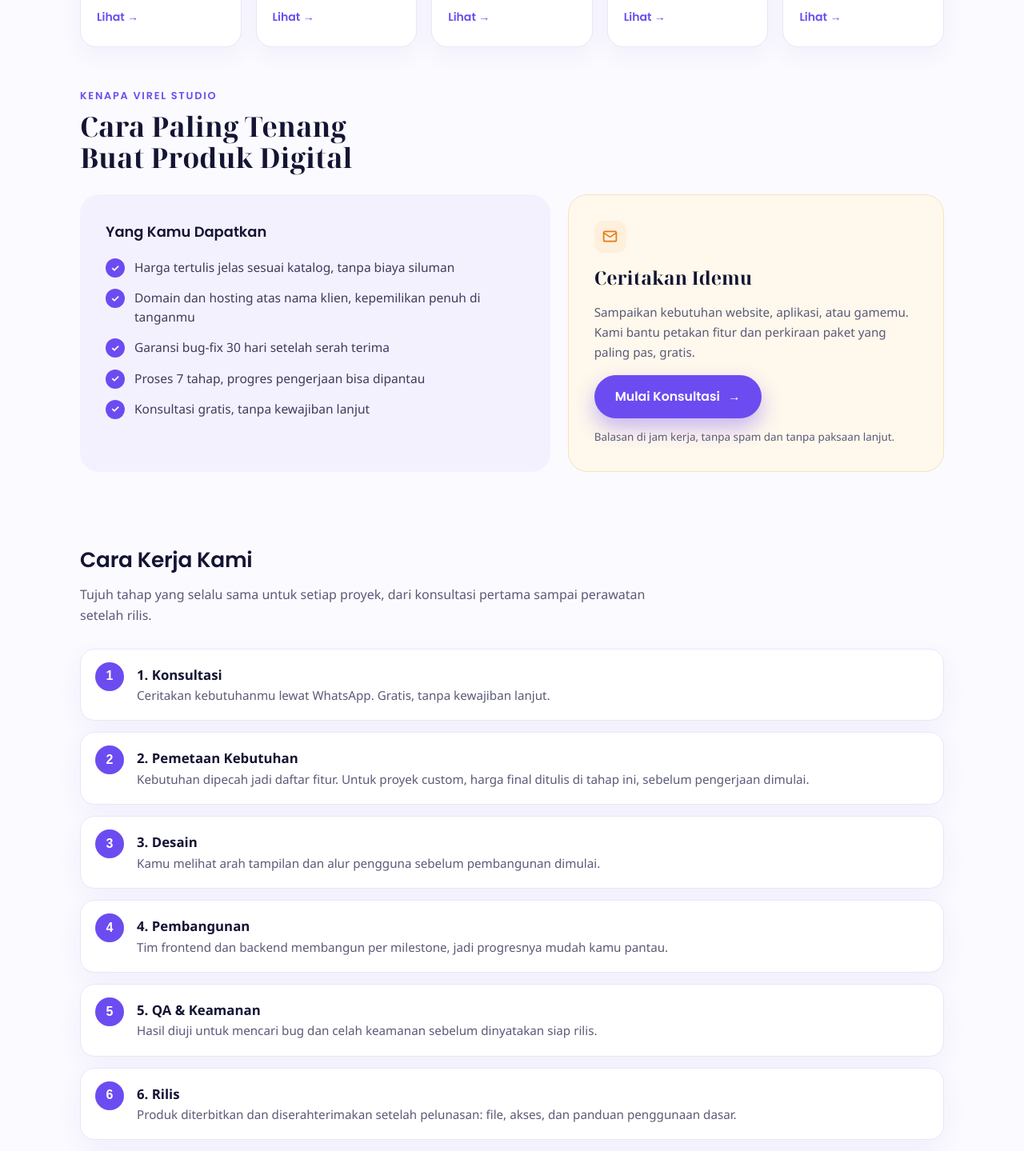
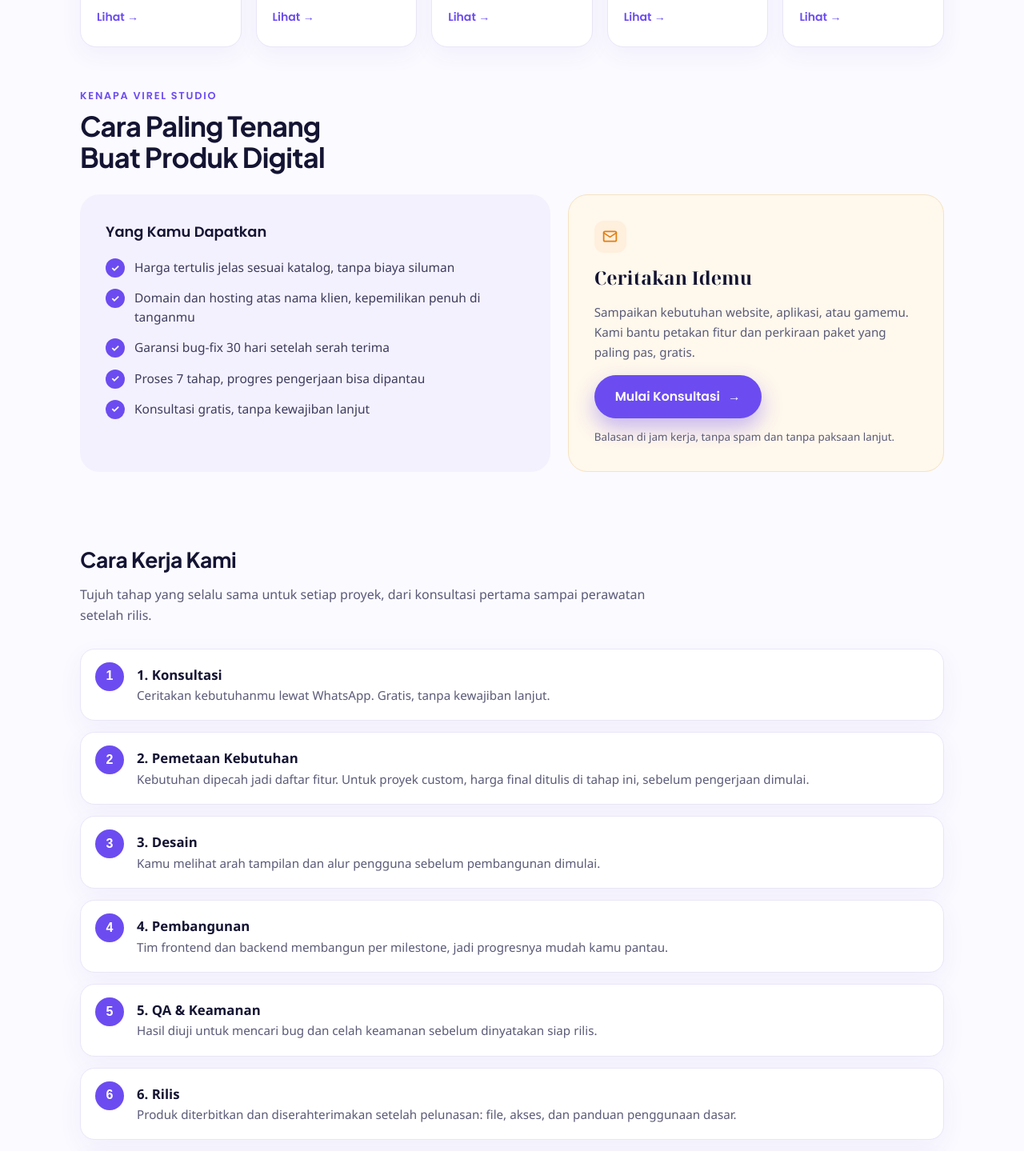
Before and after one commit to ilahgun/virel-studio, a Next.js app: page / in a window 1280 px wide. Shown: the part 1260-2699 px from the top of the page at 80% size. Built offline with nearby package versions, Linux system fonts and the light colour scheme; a web font is replaced by a local one.

Commit message:
Font H2 diganti Plus Jakarta Sans Bold (menyusul H1)

```diff
--- a/app/globals.css
+++ b/app/globals.css
@@ -316,7 +316,7 @@ table.compare tr:last-child td { border-bottom: none; }
 
 @font-face { font-family: "Poppins"; src: url("/fonts/Poppins-SemiBold.ttf") format("truetype"); font-weight: 600; font-style: normal; font-display: swap; }
 @font-face { font-family: "Poppins"; src: url("/fonts/Poppins-Bold.ttf") format("truetype"); font-weight: 700; font-style: normal; font-display: swap; }
-/* Plus Jakarta Sans: font H1 (25 Nov 2026, menggantikan serif untuk judul utama).
+/* Plus Jakarta Sans: font H1 + H2 (25 Nov 2026, menggantikan serif untuk judul utama dan judul section).
    Satu berkas variabel woff2 per subset, rentang bobot 200-800. */
 @font-face { font-family: "Plus Jakarta Sans"; src: url("/fonts/PlusJakartaSans-latin.woff2") format("woff2"); font-weight: 200 800; font-style: normal; font-display: swap; unicode-range: U+0000-00FF, U+0131, U+0152-0153, U+02BB-02BC, U+02C6, U+02DA, U+02DC, U+0304, U+0308, U+0329, U+2000-206F, U+20AC, U+2122, U+2191, U+2193, U+2212, U+2215, U+FEFF, U+FFFD; }
 @font-face { font-family: "Plus Jakarta Sans"; src: url("/fonts/PlusJakartaSans-latin-ext.woff2") format("woff2"); font-weight: 200 800; font-style: normal; font-display: swap; unicode-range: U+0100-02BA, U+02BD-02C5, U+02C7-02CC, U+02CE-02D7, U+02DD-02FF, U+0304, U+0308, U+0329, U+1D00-1DBF, U+1E00-1E9F, U+1EF2-1EFF, U+2020, U+20A0-20AB, U+20AD-20C4, U+2113, U+2C60-2C7F, U+A720-A7FF; }
@@ -345,6 +345,8 @@ body {
 }
 
 h1, h2, h3, .btn, .brand { font-family: "Poppins", "Noto Sans", sans-serif; }
+/* H2 memakai Plus Jakarta Sans (25 Nov 2026, menyusul H1); aturan kelas di bawah menegaskan bobot 700. */
+h2 { font-family: "Plus Jakarta Sans", "Poppins", sans-serif; }
 a { color: var(--violet); }
 
 /* ---------- Navigasi terang ---------- */
@@ -363,7 +365,7 @@ a { color: var(--violet); }
 }
 
 /* ---------- Judul section lama menyesuaikan tema ---------- */
-h2.section-title { color: var(--ink-2); font-weight: 600; letter-spacing: -0.01em; }
+h2.section-title { font-family: "Plus Jakarta Sans", "Poppins", sans-serif; color: var(--ink-2); font-weight: 700; letter-spacing: -0.01em; }
 p.section-sub { color: var(--muted-2); }
 section.block.alt { background: var(--lav); }
 .card { border-color: var(--line-2); border-radius: 20px; box-shadow: 0 10px 30px rgba(90, 70, 200, 0.07); }
@@ -480,8 +482,8 @@ section.block.alt { background: var(--lav); }
   letter-spacing: 0.14em; text-transform: uppercase; color: var(--violet); margin-bottom: 8px;
 }
 .edu-sec-title {
-  font-family: "Noto Serif Display", Georgia, serif; font-weight: 700;
-  font-size: clamp(1.7rem, 3vw, 2.15rem); line-height: 1.15; color: var(--ink-2);
+  font-family: "Plus Jakarta Sans", "Poppins", sans-serif; font-weight: 700;
+  font-size: clamp(1.7rem, 3vw, 2.15rem); line-height: 1.15; color: var(--ink-2); letter-spacing: -0.02em;
 }
 .edu-sec-head { display: flex; align-items: flex-end; justify-content: space-between; gap: 20px; margin-bottom: 28px; }
 .edu-view-all { font-family: "Poppins", sans-serif; font-weight: 600; font-size: 0.92rem; white-space: nowrap; }
@@ -538,7 +540,7 @@ section.block.alt { background: var(--lav); }
   background: rgba(255, 255, 255, 0.10);
 }
 .edu-cta-text { position: relative; z-index: 2; max-width: 560px; }
-.edu-cta h2 { font-family: "Noto Serif Display", Georgia, serif; font-weight: 700; font-size: clamp(1.8rem, 3.4vw, 2.5rem); line-height: 1.15; margin-bottom: 12px; }
+.edu-cta h2 { font-family: "Plus Jakarta Sans", "Poppins", sans-serif; font-weight: 700; letter-spacing: -0.02em; font-size: clamp(1.8rem, 3.4vw, 2.5rem); line-height: 1.15; margin-bottom: 12px; }
 .edu-cta p { color: rgba(255, 255, 255, 0.88); font-size: 1rem; line-height: 1.65; margin-bottom: 24px; }
 .edu-cta-row { display: flex; flex-wrap: wrap; gap: 18px; align-items: center; }
 .edu-btn-white {
@@ -634,7 +636,7 @@ table.compare td { border-bottom-color: var(--line-2); }
 /* ---------- Artikel ---------- */
 .article-body { color: #2b2b47; }
 .article-body h2 {
-  font-family: "Noto Serif Display", Georgia, serif;
+  font-family: "Plus Jakarta Sans", "Poppins", sans-serif;
   font-weight: 700; color: var(--ink-2); letter-spacing: -0.01em;
 }
 .article-body h3 { color: var(--ink-2); font-weight: 600; }
@@ -642,7 +644,7 @@ table.compare td { border-bottom-color: var(--line-2); }
 
 /* ---------- Sidebar artikel ---------- */
 .side-block { border-color: var(--line-2); border-radius: 20px; box-shadow: 0 10px 30px rgba(90, 70, 200, 0.07); }
-.side-title { color: var(--ink-2); border-bottom: 2px solid var(--violet); font-weight: 600; }
+.side-title { font-family: "Plus Jakarta Sans", "Poppins", sans-serif; color: var(--ink-2); border-bottom: 2px solid var(--violet); font-weight: 700; }
 .side-thumb { border-radius: 10px; }
 .side-item-title { color: var(--ink-2); }
 .side-item a:hover .side-item-title { color: var(--violet); }
```
